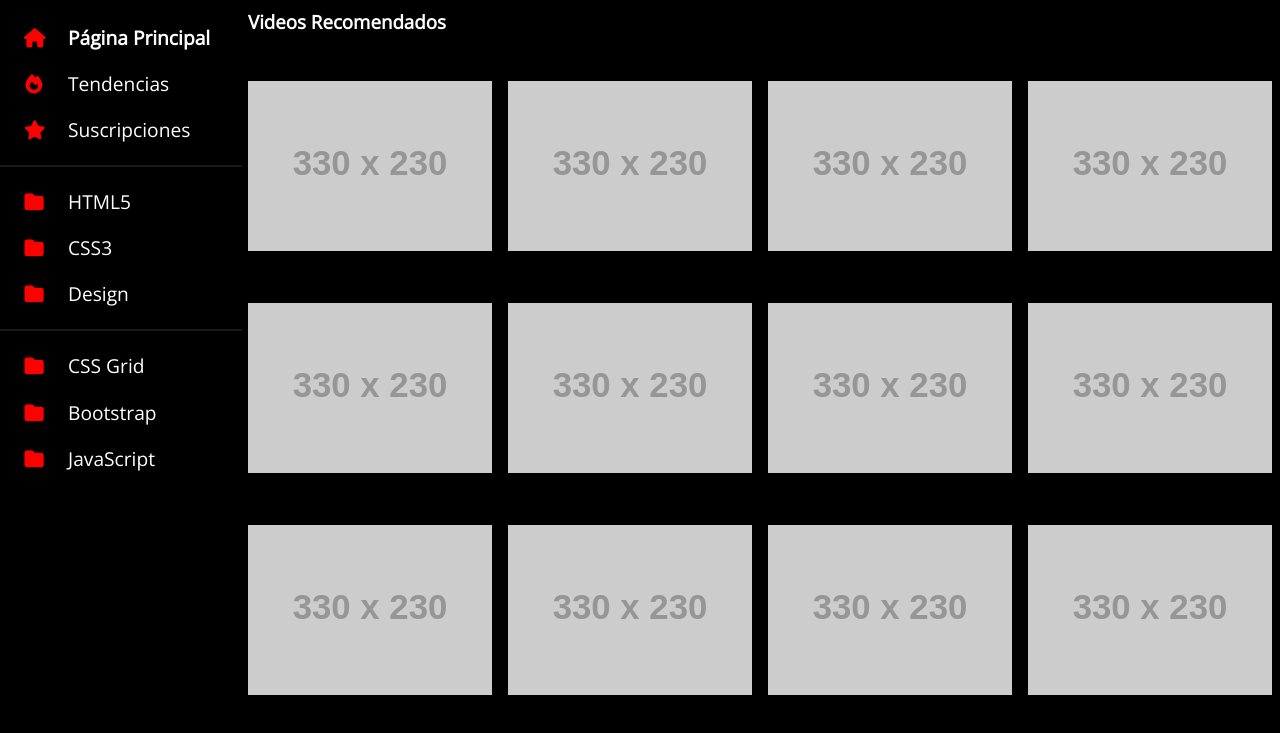
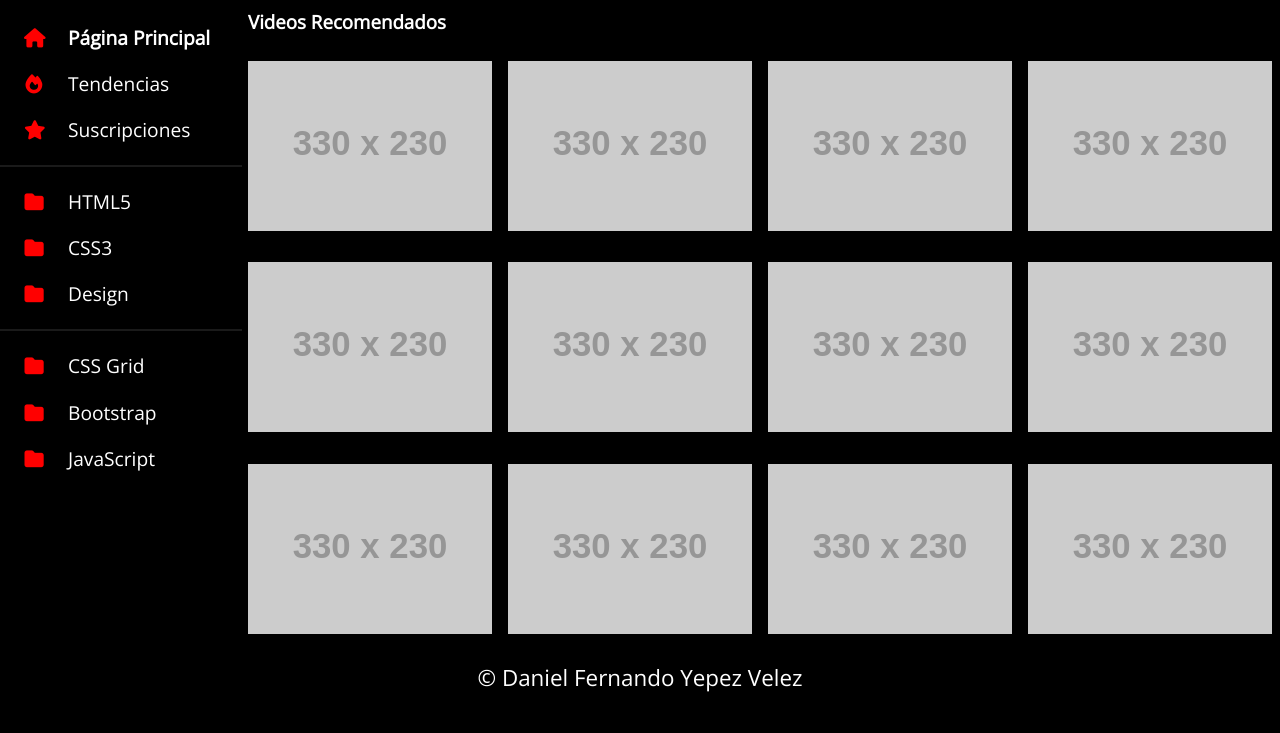
Before and after one commit to DanielFernandoYepezVelez/Proyecto-Clon-YouTube, a website: page public/index.html in a window 1280 px wide. Shown: the part 61-794 px from the top of the page. Drawn offline with nearby package versions, Linux system fonts and the light colour scheme; placeholder pictures from the web are drawn by us.

Commit message:
Ajustando Barra Lateral y Agregando El Footer

```diff
--- a/public/css/app.css
+++ b/public/css/app.css
@@ -49,9 +49,9 @@ img {
   margin: 0 auto;
   display: grid;
   grid-template-columns: 4rem auto;
-  grid-template-rows: 4rem auto;
-  grid-template-areas: "header header" "menu contenido";
-  transition: all 1s ease;
+  grid-template-rows: 4rem auto auto;
+  grid-template-areas: "header header" "menu contenido" "footer footer";
+  transition: all .5s ease;
 }
 
 /* Barra Lateral Abierta */
@@ -101,7 +101,7 @@ img {
 .header .contenedor-logo .btn-menu {
   font-size: 1.5rem;
   margin-right: 1rem;
-  transition: all 1s ease;
+  transition: all .5s ease;
   cursor: pointer;
 }
 
@@ -257,3 +257,20 @@ img {
     grid-area: titulo;
   }
 }
+
+.footer {
+  margin-top: .5rem;
+  grid-area: footer;
+}
+
+.footer p {
+  color: #ffffff;
+  text-align: center;
+  font-size: 1.2rem;
+}
+
+@media only screen and (min-width: 768px) {
+  .footer p {
+    font-size: 1.4rem;
+  }
+}
--- a/public/index.html
+++ b/public/index.html
@@ -92,6 +92,9 @@
                 <img src="https://via.placeholder.com/330x230?text=Placeholder" alt="imagen" />
             </figure>
         </main>
+        <footer class="footer">
+            <p>&copy; Daniel Fernando Yepez Velez</p>
+        </footer>
     </div>
 
     <script src="https://kit.fontawesome.com/330b384e67.js" crossorigin="anonymous"></script>
--- a/public/js/index.js
+++ b/public/js/index.js
@@ -14,7 +14,9 @@ function barraLateral() {
         if (contenedor.classList.contains('active')) {
             enlace.style.display = 'none';
         } else {
-            enlace.style.display = 'inline-block';
+            setTimeout(() => {
+                enlace.style.display = 'inline-block';
+            }, 500);
         }
     });
 
```
Also changed, not shown: dist/scss/_03-GeneralStyles.scss, dist/scss/_04-HeaderStyles.scss, dist/scss/_07-Footer.scss (added), dist/scss/app.scss.
